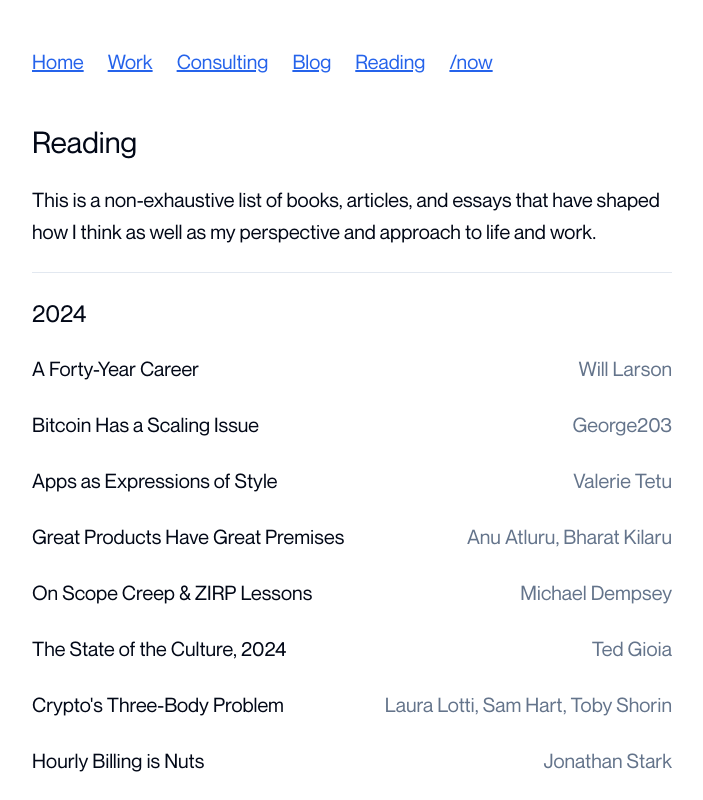
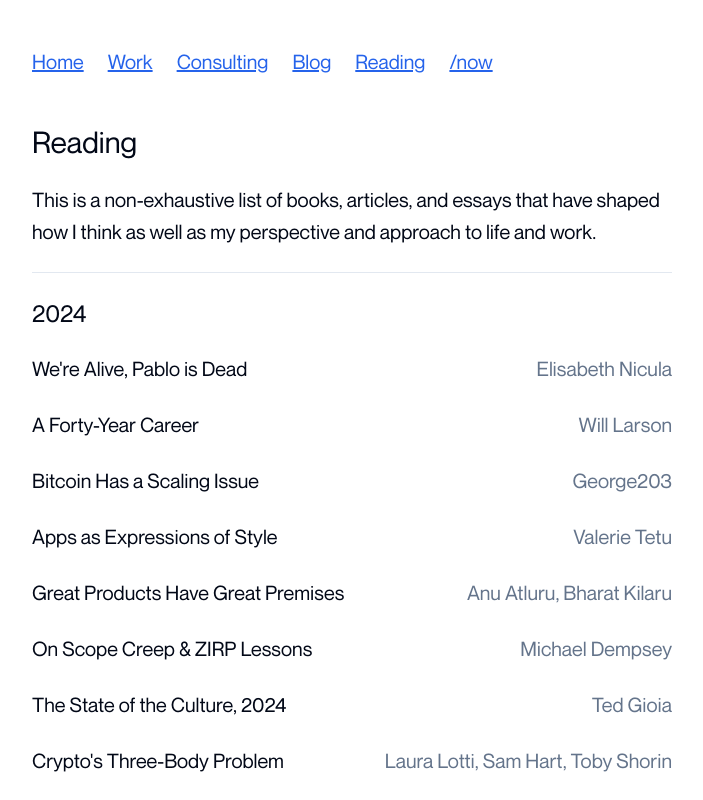
Before and after one commit to bolander72/boland.co, a Next.js app: page /reading in a window 1280 px wide. Shown: the top 800 px of the page, without its empty margins (288-991 px from the left). Built offline with nearby package versions, Linux system fonts and the light colour scheme.

Commit message:
Update index.ts

```diff
--- a/app/reading/index.ts
+++ b/app/reading/index.ts
@@ -2,6 +2,10 @@ export const readings = [
   {
     year: 2024,
     items: [
+      {
+        title: "We're Alive, Pablo is Dead",
+        authors: ['Elisabeth Nicula']
+      },
       {
         title: 'A Forty-Year Career',
         authors: ['Will Larson']
```
